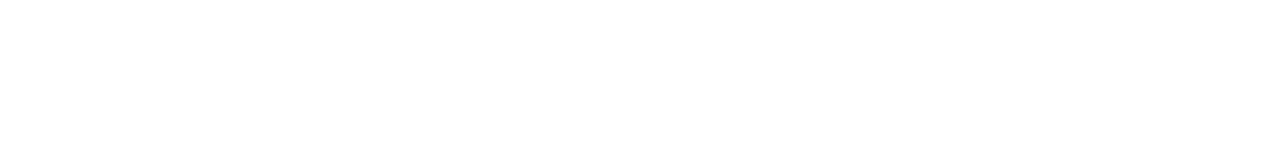
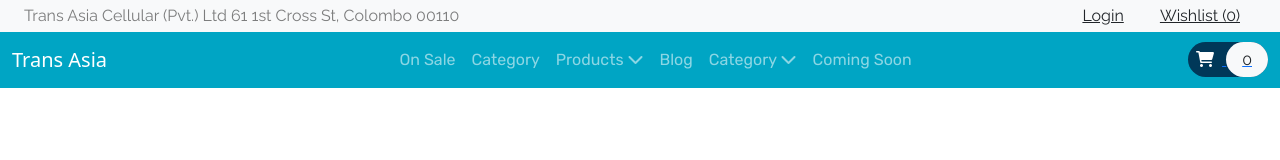
Before and after one commit to Murshid38/transasia-ecommerce, a website: page index.html in a window 1280 px wide. Drawn offline with nearby package versions, Linux system fonts and the light colour scheme; a web font is replaced by a local one.

Commit message:
done with primary nav

```diff
--- a/index.html
+++ b/index.html
@@ -37,8 +37,86 @@
       crossorigin="anonymous"
       referrerpolicy="no-referrer"
     />
+
+    <!-- custom CSS file -->
+    <link rel="stylesheet" href="style.css" />
   </head>
   <body>
+    <!-- start header section  -->
+    <header id="header">
+      <div class="strip d-flex justify-content-between px-4 py-1 bg-light">
+        <p class="font-rale font-size-12 text-black-50 m-0">
+          Trans Asia Cellular (Pvt.) Ltd 61 1st Cross St, Colombo 00110
+        </p>
+        <div class="font-rale font-size-14">
+          <a href="#" class="px-3 border-right border-left text-dark">Login</a>
+          <a href="#" class="px-3 border-right text-dark">Wishlist (0)</a>
+        </div>
+      </div>
+
+      <!-- start primary navigation -->
+      <nav class="navbar navbar-expand-lg navbar-dark color-second-bg">
+        <div class="container-fluid">
+          <a class="navbar-brand" href="#">Trans Asia</a>
+          <button
+            class="navbar-toggler"
+            type="button"
+            data-bs-toggle="collapse"
+            data-bs-target="#navbarNav"
+            aria-controls="navbarNav"
+            aria-expanded="false"
+            aria-label="Toggle navigation"
+          >
+            <span class="navbar-toggler-icon"></span>
+          </button>
+          <div class="collapse navbar-collapse" id="navbarNav">
+            <ul class="navbar-nav m-auto font-rubik">
+              <li class="nav-item">
+                <a class="nav-link" href="#">On Sale</a>
+              </li>
+              <li class="nav-item">
+                <a class="nav-link" href="#">Category</a>
+              </li>
+              <li class="nav-item">
+                <a class="nav-link" href="#"
+                  >Products <i class="fas fa-chevron-down"></i
+                ></a>
+              </li>
+              <li class="nav-item">
+                <a class="nav-link" href="#">Blog</a>
+              </li>
+              <li class="nav-item">
+                <a class="nav-link" href="#"
+                  >Category <i class="fas fa-chevron-down"></i
+                ></a>
+              </li>
+              <li class="nav-item">
+                <a class="nav-link" href="#">Coming Soon</a>
+              </li>
+            </ul>
+            <form action="#" class="font-size-14 font-rale">
+              <a href="#" class="py-2 rounded-pill color-primary-bg">
+                <span class="font-size-16 px-2 text-white"
+                  ><i class="fas fa-shopping-cart"></i
+                ></span>
+                <span class="px-3 py-2 rounded-pill text-dark bg-light">0</span>
+              </a>
+            </form>
+          </div>
+        </div>
+      </nav>
+      <!-- end primary navigation -->
+    </header>
+    <!-- end header section  -->
+
+    <!-- start main section  -->
+    <main></main>
+    <!-- end main section  -->
+
+    <!-- start footer section  -->
+    <footer></footer>
+    <!-- end footer section  -->
+
     <!-- JavaScript Bundle with Popper -->
     <script
       src="https://cdn.jsdelivr.net/npm/bootstrap@5.2.0/dist/js/bootstrap.bundle.min.js"
--- /dev/null
+++ b/sass/include/color.scss
@@ -0,0 +1,24 @@
+/* Color Template  */
+.color-primary {
+  color: $color-primary;
+}
+
+.color-primary-bg {
+  background: $color-primary;
+}
+
+.color-second {
+  color: $color-second;
+}
+
+.color-second-bg {
+  background: $color-second;
+}
+
+.color-yellow {
+  color: $color-yellow;
+}
+
+.color-yellow-bg {
+  background: $color-yellow;
+}
--- a/sass/sass.scss
+++ b/sass/sass.scss
@@ -3,5 +3,6 @@
 @import "./include/variables.scss";
 @import "./include/global.scss";
 @import "./include/typography.scss";
+@import "./include/color.scss";
 
 /* Sass Template */
```
Also changed, not shown: style.css, 1 other file.
